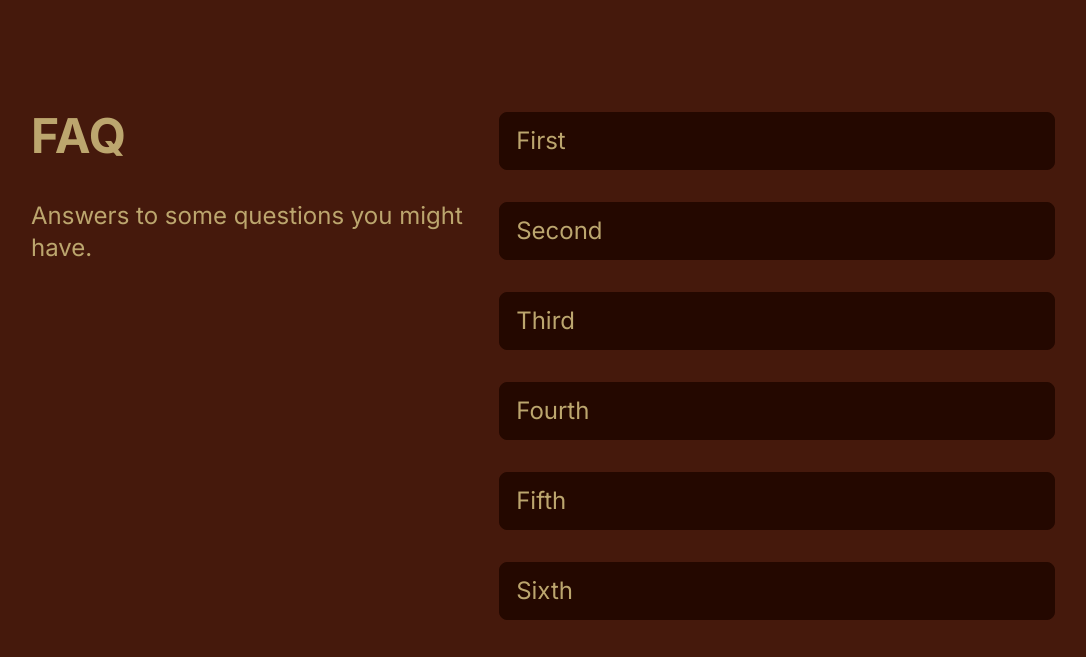
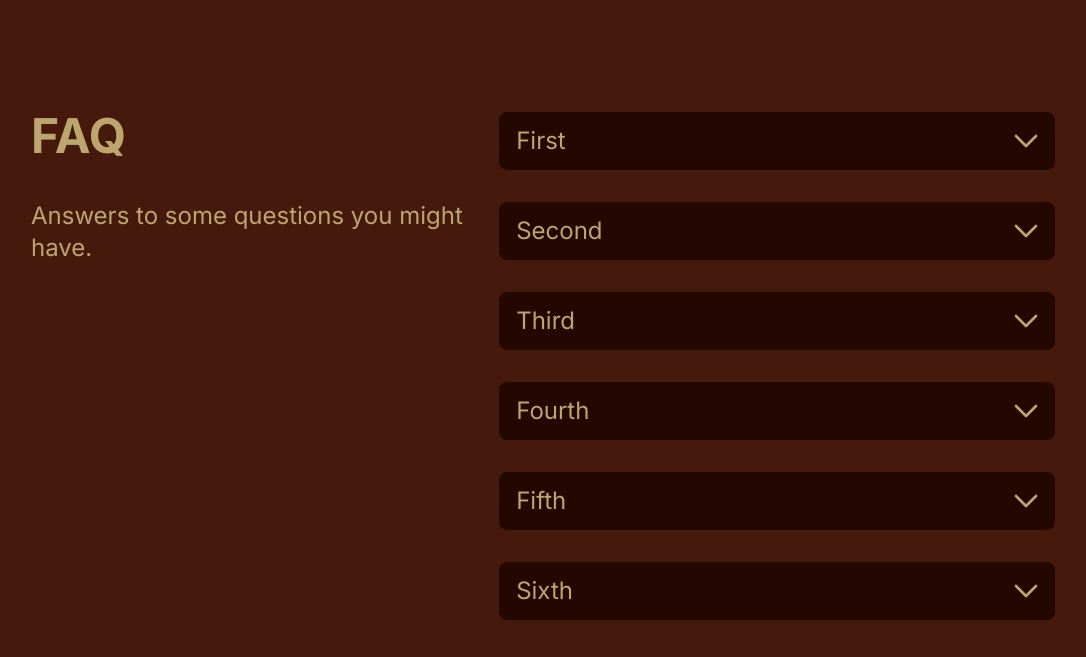
Before and after one commit to Kadgar782/ChocolateLanding, a Next.js app: page / in a window 1280 px wide. Shown: the part 3180-3837 px from the top of the page, without its empty margins (97-1183 px from the left). Built offline with nearby package versions, Linux system fonts and the light colour scheme.

Commit message:
Added an expand icon to the accordion

```diff
--- a/app/components/accordion.tsx
+++ b/app/components/accordion.tsx
@@ -14,6 +14,27 @@
   accordionContent: string;
 }
 
+function Icon(open: boolean) {
+  return (
+    <svg
+      xmlns="http://www.w3.org/2000/svg"
+      fill="none"
+      viewBox="0 0 24 24"
+      strokeWidth={2}
+      stroke="currentColor"
+      className={`${
+        open ? "rotate-180" : ""
+      } mr-2 h-8 w-8  transition-transform`}
+    >
+      <path
+        strokeLinecap="round"
+        strokeLinejoin="round"
+        d="M19.5 8.25l-7.5 7.5-7.5-7.5"
+      />
+    </svg>
+  );
+}
+
 export const CustomAccordion = ({
   accordionName,
   accordionContent,
@@ -27,6 +48,7 @@
 
   return (
     <Accordion
+      icon={Icon(isOpen)}
       open={isOpen}
       className=" relative mb-8 box-border cursor-pointer rounded-lg border border-secondary bg-secondary bg-clip-border px-1 text-text"
     >
```
